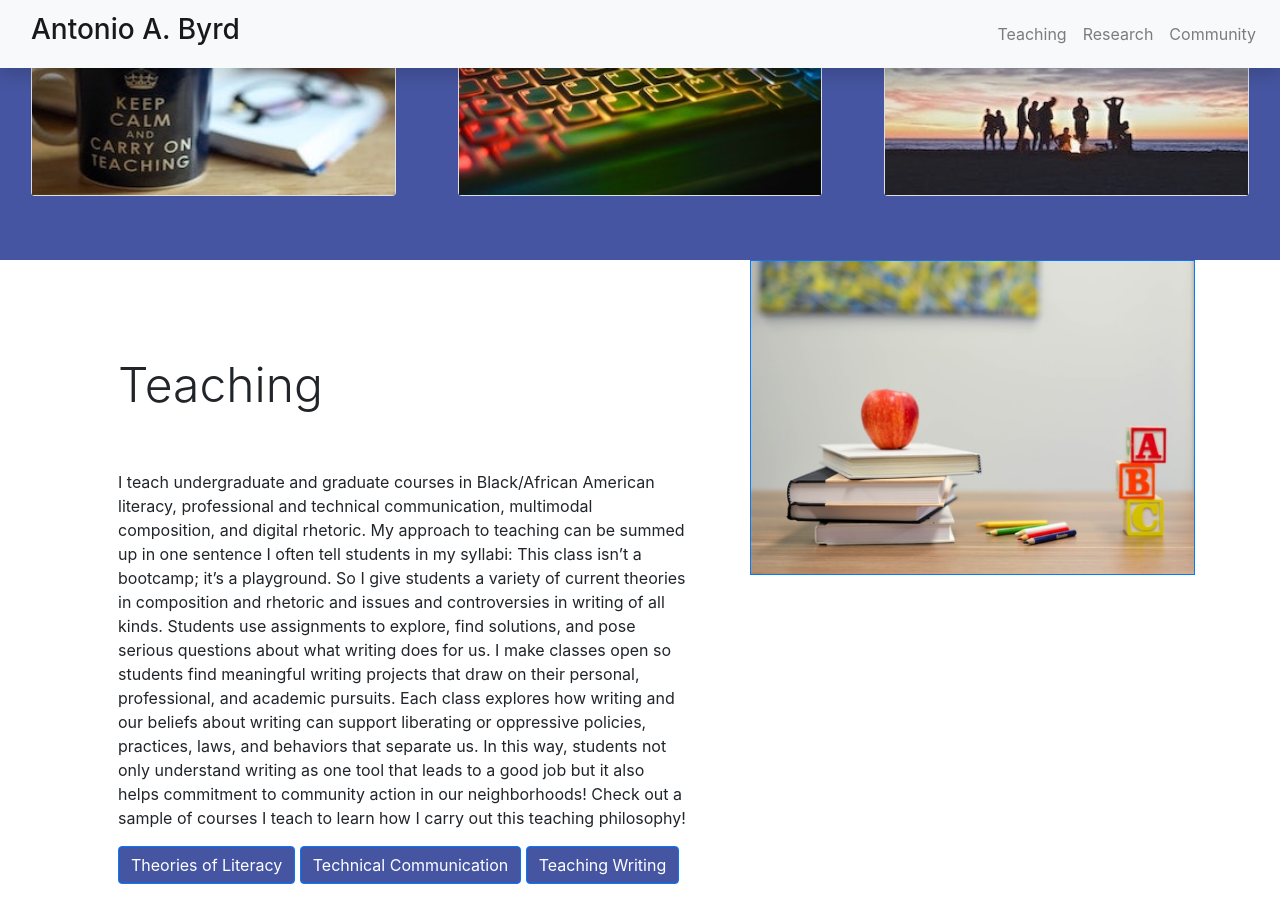
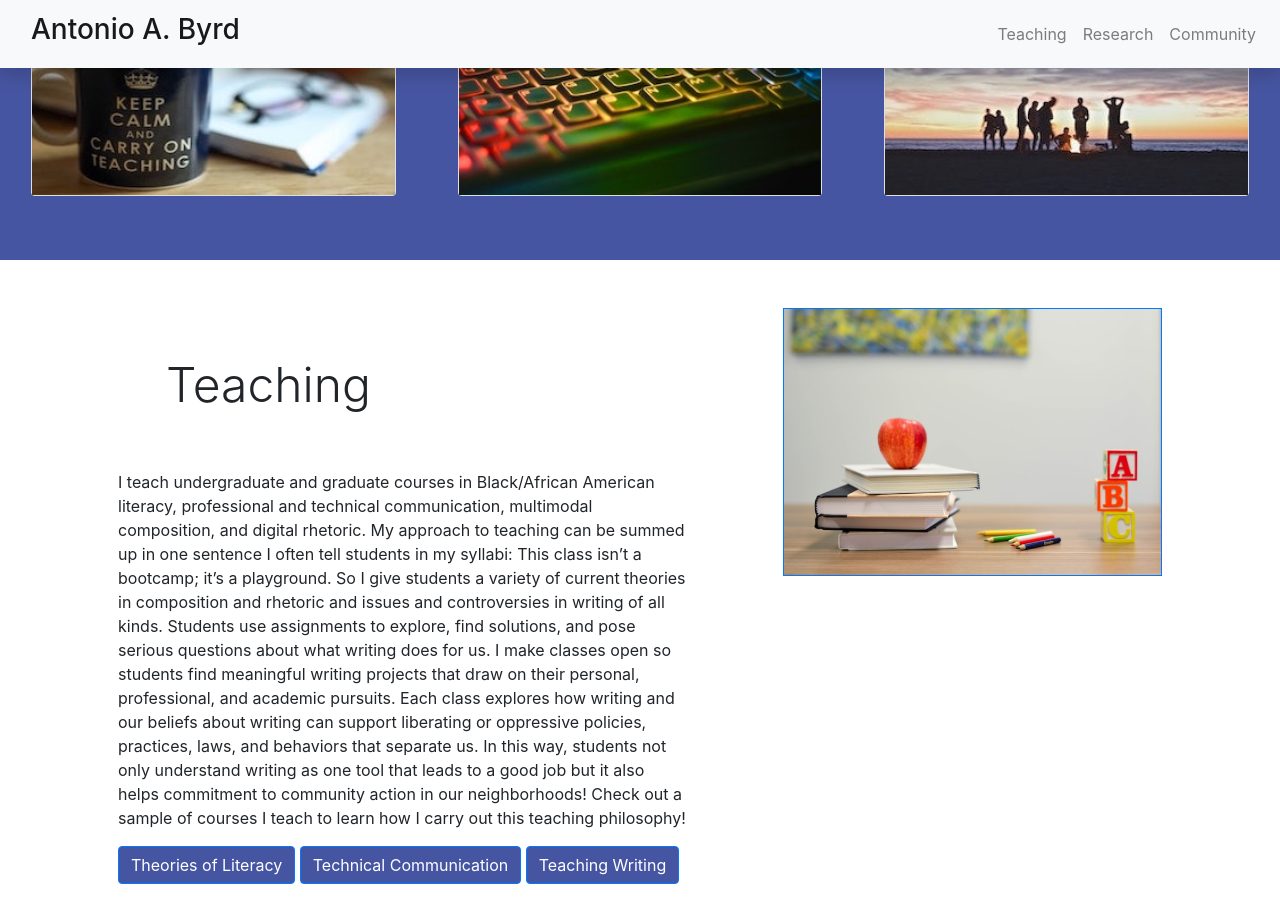
Before and after one commit to abyrd15/abyrd15.github.io, a Jekyll site: the page built from index.markdown, in a window 1280 px wide and 900 px high, scrolled down 1441 px. Built offline with Jekyll 4.4.1, drawn with Linux system fonts in a browser that asks for light colours; nearby versions of some CDN libraries.

Commit message:
Adjusted padding

```diff
--- a/_includes/home/section_teaching.html
+++ b/_includes/home/section_teaching.html
@@ -3,7 +3,7 @@
         <div class="container">
             <div class="row justify-content-center">
                 <div class="col-sm-7 p-5">
-                    <h1 class="display-5 py-5">Teaching</h1>
+                    <h1 class="display-5 p-5">Teaching</h1>
                     <p>I teach undergraduate and graduate courses in Black/African American literacy, professional and technical communication, multimodal composition, and digital rhetoric. My approach to teaching can be summed up in one sentence I often tell students in my syllabi: This class isn’t a bootcamp; it’s a playground. So I give students a variety of current theories in composition and rhetoric and issues and controversies in writing of all kinds. Students use assignments to explore, find solutions, and pose serious questions about what writing does for us. I make classes open so students find meaningful writing projects that draw on their personal, professional, and academic pursuits. Each class explores how writing and our beliefs about writing can support liberating or oppressive policies, practices, laws, and behaviors that separate us. In this way, students not only understand writing as one tool that leads to a good job but it also helps commitment to community action in our neighborhoods! Check out a sample of courses I teach to learn how I carry out this teaching philosophy!</p>
 
                     <button type="button" class="btn btn-primary" data-toggle="modal" data-target="#literacy_theory"> Theories of Literacy</button>
@@ -62,7 +62,7 @@
                     </div>
 
                 </div>
-                <div class="col-sm-5">
+                <div class="col-sm-5 p-5">
                     <img class="img-fluid border border-primary border-5" src="assets/css/images/teachinApple.jpg" alt="Image of an apple sitting on a stack of books.">
                 </div>
             </div>
```
